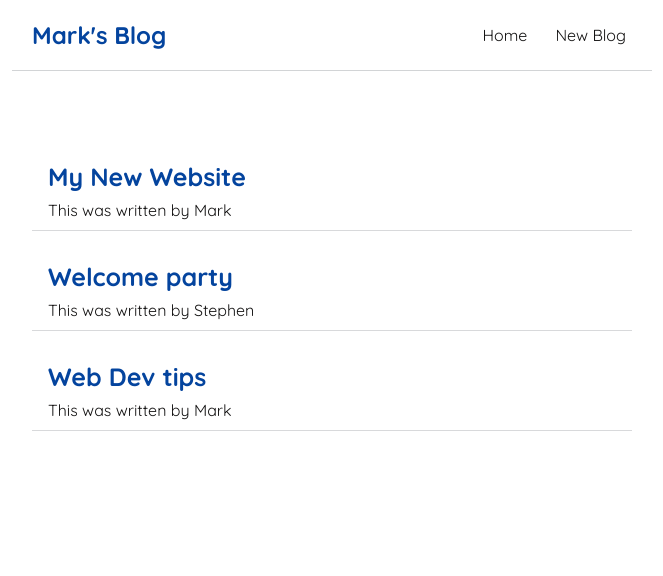
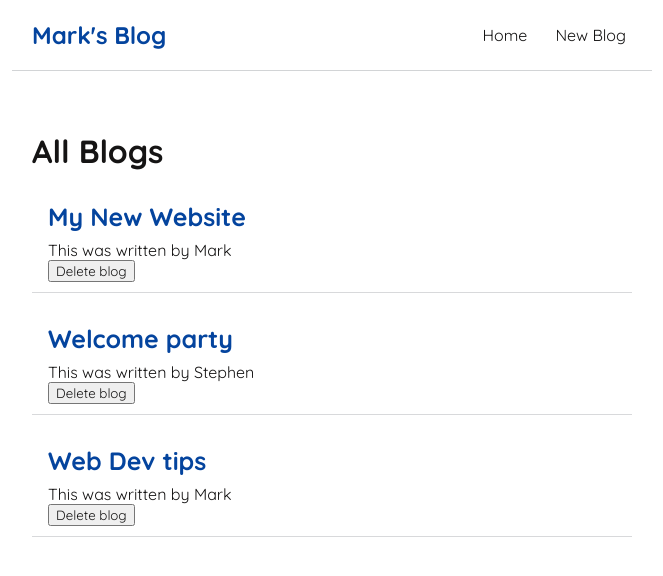
Before and after one commit to Mikwuegbu/Mark_Blog, a React (Create React App) app: page /create in a window 1280 px wide. Shown: the top 576 px of the page, without its empty margins (308-971 px from the left). Built offline with nearby package versions, Linux system fonts and the light colour scheme.

Commit message:
Implemented DeleteFunction

```diff
--- a/src/BlogList.jsx
+++ b/src/BlogList.jsx
@@ -1,17 +1,18 @@
-function BlogList(props) {
+function BlogList({ blogs, title, handleDelete }) {
 
-    const blog = props.blogs;
 
     return (
         <div className="blog-lists">
-            {blog.map(blogs => (
-                <div className="blog-preview">
+            <h1>{title}</h1>
+            {blogs.map(blogs => (
+                <div className="blog-preview" key={blogs.id}>
                     <h2>{blogs.title} </h2>
                     <p>This was written by {blogs.author}</p>
+                    <button onClick={() => handleDelete(blogs.id)}>Delete blog</button>
                 </div>
             ))
             }
-        </div>
+        </div >
     )
 }
 
--- a/src/Home.jsx
+++ b/src/Home.jsx
@@ -10,9 +10,17 @@
         { title: 'Web Dev tips', body: 'lorem ipsum...', author: 'Mark', id: 3 }
     ])
 
+    const handleDelete = (id) => {
+        const newBlogs = blogs.filter((blog) => blog.id !== id);
+        setBlog(newBlogs);
+    }
+
     return (
         < div className="home" >
-            <BlogList blogs={blogs} />
+            <BlogList blogs={blogs} title="All Blogs" handleDelete={handleDelete} />
+
+            {/* demostrating Filtering  */}
+            {/* <BlogList blogs={blogs.filter((blog) => blog.author === "Mark")} title="Mark's Blog" /> */}
         </div>
     );
 }
--- a/src/index.css
+++ b/src/index.css
@@ -7,6 +7,7 @@
   color: #151414;
 }
 
+/* Navigation Bar */
 .navbar {
   padding: 20px;
   display: flex;
```
